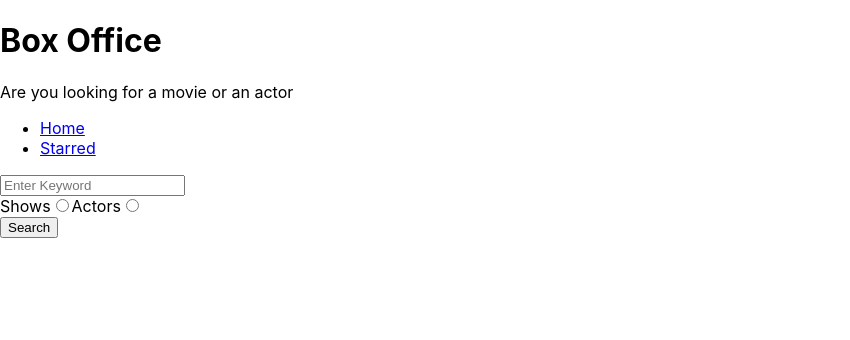
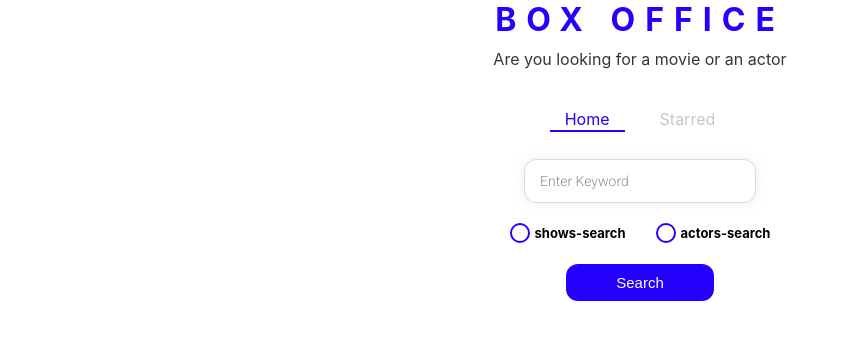
Before and after one commit to ayechico21/box-office, a React (Create React App) app: page / in a window 1280 px wide. Shown: the top 340 px of the page, without its empty margins (0-850 px from the left). Built offline with nearby package versions, Linux system fonts and the light colour scheme.

Commit message:
added custom radio
Signed-off-by: Maneesh Cheema <maneeshcheema17@gmail.com>

```diff
--- a/src/App.jsx
+++ b/src/App.jsx
@@ -1,10 +1,21 @@
 import React from "react";
 import { Switch, Route } from "react-router-dom";
+import { ThemeProvider } from "styled-components";
 import Home from "./pages/Home";
 import Starred from "./pages/Starred";
 import Show from "./pages/Show";
+
+const theme = {
+  mainColors: {
+    blue: "#2400ff",
+    gray: "#c6c6c6",
+    dark: "#353535",
+  },
+};
+
 function App() {
   return (
+    <ThemeProvider theme={theme}>
       <Switch>
         <Route exact path="/">
           <Home />
@@ -19,6 +30,7 @@
           <div>Page Not Found</div>
         </Route>
       </Switch>
+    </ThemeProvider>
   );
 }
 
--- /dev/null
+++ b/src/components/CustomRadio.js
@@ -0,0 +1,60 @@
+import React from "react";
+import styled from "styled-components";
+
+const RadioWrapper = styled.label`
+  display: block;
+  position: relative;
+  padding-left: 25px;
+  cursor: pointer;
+  font-size: 13px;
+  user-select: none;
+  font-weight: 700;
+  line-height: 1.65;
+  input {
+    position: absolute;
+    opacity: 0;
+    cursor: pointer;
+  }
+  span {
+    position: absolute;
+    top: 0;
+    left: 0;
+    height: 16px;
+    width: 16px;
+    background-color: #fff;
+    border: 2px solid ${({ theme }) => theme.mainColors.blue};
+    border-radius: 50%;
+  }
+  input:checked ~ span {
+    background-color: #fff;
+    border: 2px solid ${({ theme }) => theme.mainColors.blue};
+  }
+  span:after {
+    content: "";
+    position: absolute;
+    display: none;
+  }
+  input:checked ~ span:after {
+    display: block;
+  }
+  span:after {
+    top: 4px;
+    left: 4px;
+    width: 8px;
+    height: 8px;
+    border-radius: 50%;
+    background: ${({ theme }) => theme.mainColors.blue};
+  }
+`;
+
+const CustomRadio = ({ label, ...restProps }) => {
+  return (
+    <RadioWrapper htmlFor={restProps.id}>
+      {label}
+      <input {...restProps} type="radio" />
+      <span />
+    </RadioWrapper>
+  );
+};
+
+export default CustomRadio;
--- a/src/components/Nav.jsx
+++ b/src/components/Nav.jsx
@@ -1,5 +1,6 @@
 import React from "react";
-import { Link } from "react-router-dom";
+import { useLocation } from "react-router-dom";
+import { LinkStyled, NavList } from "./Nav.styled";
 
 const LINKS = [
   { to: "/", text: "Home" },
@@ -7,15 +8,21 @@
 ];
 
 const Nav = () => {
+  const location = useLocation();
   return (
     <div>
-      <ul>
+      <NavList>
         {LINKS.map((item) => (
           <li key={item.to}>
-            <Link to={item.to}>{item.text}</Link>
+            <LinkStyled
+              to={item.to}
+              className={item.to === location.pathname ? "active" : ""}
+            >
+              {item.text}
+            </LinkStyled>
           </li>
         ))}
-      </ul>
+      </NavList>
     </div>
   );
 };
--- /dev/null
+++ b/src/components/Nav.styled.js
@@ -0,0 +1,41 @@
+import styled from "styled-components";
+import { Link } from "react-router-dom";
+
+export const NavList = styled.ul`
+  display: flex;
+  justify-content: center;
+  list-style: none;
+  margin: 0 0 30px;
+  padding: 0;
+`;
+
+export const LinkStyled = styled(Link)`
+  margin: 0 10px;
+  padding: 3px 15px;
+  position: relative;
+  text-decoration: none;
+  color: ${({ theme }) => theme.mainColors.gray};
+  &.active {
+    color: ${({ theme }) => theme.mainColors.blue};
+    &:after {
+      content: "";
+      position: absolute;
+      display: block;
+      height: 2px;
+      left: 0%;
+      bottom: 0;
+      background-color: ${({ theme }) => theme.mainColors.blue};
+      animation: slide-in 0.3s ease-in forwards;
+      @keyframes slide-in {
+        from {
+          left: 50%;
+          width: 0;
+        }
+        to {
+          left: 0%;
+          width: 100%;
+        }
+      }
+    }
+  }
+`;
--- a/src/components/Title.jsx
+++ b/src/components/Title.jsx
@@ -1,11 +1,12 @@
 import React from "react";
+import { TitleWrapper } from "./Title.styled";
 
 const Title = ({ title, subtitle }) => {
   return (
-    <div>
+    <TitleWrapper>
       <h1>{title}</h1>
       <p>{subtitle}</p>
-    </div>
+    </TitleWrapper>
   );
 };
 
--- /dev/null
+++ b/src/components/Title.styled.js
@@ -0,0 +1,16 @@
+import styled from "styled-components";
+
+export const TitleWrapper = styled.div`
+  text-align: center;
+  margin: 0 0 40px;
+  h1 {
+    color: ${({ theme }) => theme.mainColors.blue};
+    letter-spacing: 10px;
+    text-transform: uppercase;
+    margin: 0 0 10px;
+  }
+  p {
+    color: ${({ theme }) => theme.mainColors.dark};
+    margin: 0;
+  }
+`;
--- a/src/pages/Home.jsx
+++ b/src/pages/Home.jsx
@@ -3,6 +3,12 @@
 import apiGet from "../misc/config";
 import ShowGrid from "../components/show/ShowGrid";
 import ActorGrid from "../components/actor/ActorGrid";
+import {
+  RadioInputsWrapper,
+  SearchButtonWrapper,
+  SearchInput,
+} from "./Home.styled";
+import CustomRadio from "../components/CustomRadio";
 
 const Home = () => {
   const [input, setInput] = useState("");
@@ -43,35 +49,35 @@
 
   return (
     <MainPageLayout>
-      <input
+      <SearchInput
         type="text"
         onChange={onInputChange}
         onKeyDown={onKeyDown}
         placeholder="Enter Keyword"
       />
-      <div>
-        <label htmlFor="shows-search">
-          Shows
-          <input
+      <RadioInputsWrapper>
+        <div>
+          <CustomRadio
+            label="shows-search"
             id="shows-search"
-            type="radio"
             name="search"
             value="shows"
             onChange={onRadioChange}
           />
-        </label>
-        <label htmlFor="actors-search">
-          Actors
-          <input
+        </div>
+        <div>
+          <CustomRadio
+            label="actors-search"
             id="actors-search"
-            type="radio"
             name="search"
             value="people"
             onChange={onRadioChange}
           />
-        </label>
-      </div>
-      <button onClick={onSearch}>Search</button>
+        </div>
+      </RadioInputsWrapper>
+      <SearchButtonWrapper>
+        <button onClick={onSearch}>Search</button>
+      </SearchButtonWrapper>
       {renderResults()}
     </MainPageLayout>
   );
--- /dev/null
+++ b/src/pages/Home.styled.js
@@ -0,0 +1,46 @@
+import styled from "styled-components";
+
+export const SearchInput = styled.input`
+  display: block;
+  font-family: "Roboto", sans-serif;
+  width: 200px;
+  margin: auto;
+  outline: none;
+  padding: 13px 15px;
+  border: 1px solid #dbdbdb;
+  box-shadow: 0px 0px 10px 0px rgba(219, 219, 219, 0.5);
+  font-size: 14px;
+  border-radius: 12px;
+  color: #8d8d8d;
+  &::placeholder {
+    font-weight: 300;
+    color: #8d8d8d;
+  }
+`;
+
+export const RadioInputsWrapper = styled.div`
+  display: flex;
+  justify-content: center;
+  margin: 20px 0;
+  div {
+    margin: 0 15px;
+  }
+`;
+
+export const SearchButtonWrapper = styled.div`
+  text-align: center;
+  margin-bottom: 35px;
+  button {
+    color: #fff;
+    background-color: ${({ theme }) => theme.mainColors.blue};
+    margin: auto;
+    padding: 10px 50px;
+    font-size: 15px;
+    border: none;
+    outline: none;
+    border-radius: 12px;
+    &:hover {
+      cursor: pointer;
+    }
+  }
+`;
--- a/src/pages/Starred.jsx
+++ b/src/pages/Starred.jsx
@@ -1,22 +1,24 @@
-import React, { useEffect, useState } from "react";
+import React, { useState, useEffect } from "react";
 import MainPageLayout from "../components/MainPageLayout";
+import { useShows } from "../misc/custom-hook";
+import apiGet from "../misc/config";
 import ShowGrid from "../components/show/ShowGrid";
-import apiGet from "../misc/config";
-import { useShows } from "../misc/custom-hook";
 
 const Starred = () => {
   const [starred] = useShows();
+
   const [shows, setShows] = useState(null);
   const [isLoading, setIsLoading] = useState(true);
   const [error, setError] = useState(null);
 
   useEffect(() => {
     if (starred && starred.length > 0) {
-      const promises = starred.map((showId) => apiGet(`shows/${showId}`));
+      const promises = starred.map((showId) => apiGet(`/shows/${showId}`));
+
       Promise.all(promises)
         .then((apiData) => apiData.map((show) => ({ show })))
-        .then((result) => {
-          setShows(result);
+        .then((results) => {
+          setShows(results);
           setIsLoading(false);
         })
         .catch((err) => {
@@ -30,10 +32,10 @@
 
   return (
     <MainPageLayout>
-      {isLoading && <div>Shows are still Loading</div>}
-      {error && <div>Error has occures {error}</div>}
+      {isLoading && <div>Shows are still loading</div>}
+      {error && <div>Error occured: {error}</div>}
       {!isLoading && !shows && <div>No shows were added</div>}
-      {!isLoading && !error && <ShowGrid data={shows} />}
+      {!isLoading && !error && shows && <ShowGrid data={shows} />}
     </MainPageLayout>
   );
 };
```
Lines whose indentation alone changed are shown as unchanged.
